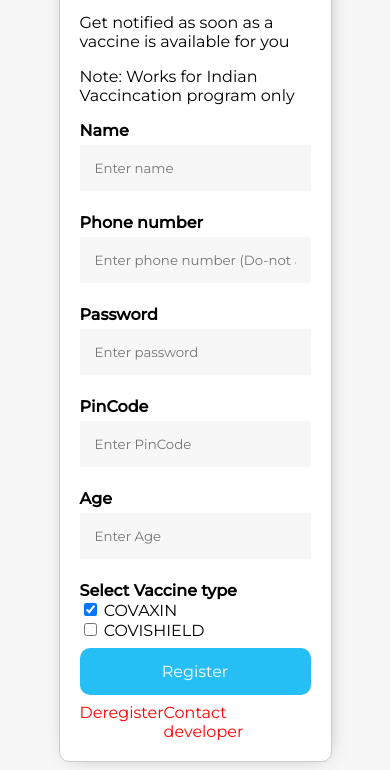
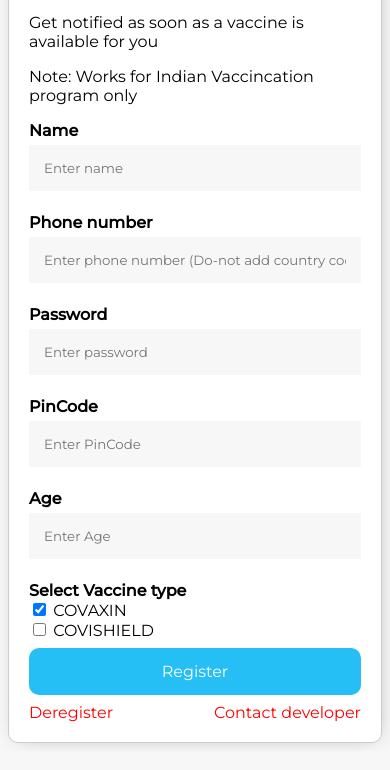
Before and after one commit to smitdesai1010/GetYourVaccine, a website: page public/index.html in a window 390 px wide. Shown: the part 153-923 px from the top of the page. Drawn offline with Linux system fonts and the light colour scheme.

Commit message:
changed mobile view

```diff
--- a/public/style.css
+++ b/public/style.css
@@ -97,6 +97,6 @@
 @media screen and (max-width: 1080px) {
 
     .mycontainer{
-        width: 70vw;
+        width: 100vw;
     }
   }
```
